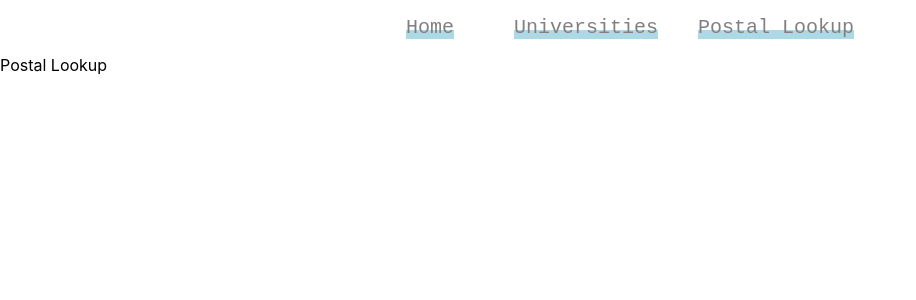
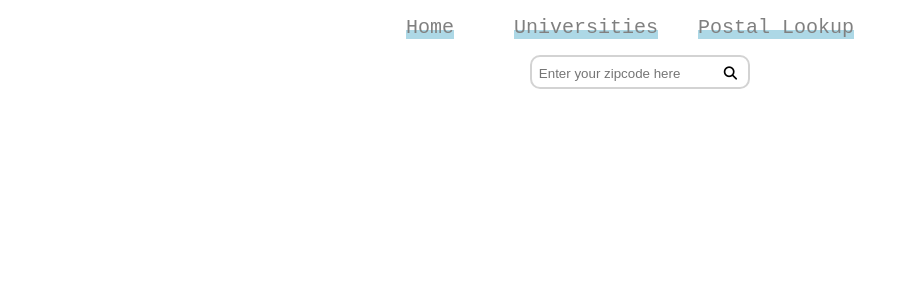
Before and after one commit to shanellelck/shanelleli_launchpad-react-code-challenge, a React (Create React App) app in the folder shanelleli_launchpad-react-code-challenge/: page /PostalLookup in a window 1280 px wide. Shown: the top 300 px of the page, without its empty margins (0-916 px from the left). Built offline with nearby package versions, Linux system fonts and the light colour scheme.

Commit message:
Set up zip form
Added a form to take in user input

```diff
--- a/shanelleli_launchpad-react-code-challenge/package.json
+++ b/shanelleli_launchpad-react-code-challenge/package.json
@@ -6,6 +6,7 @@
     "@testing-library/jest-dom": "^5.16.5",
     "@testing-library/react": "^13.4.0",
     "@testing-library/user-event": "^13.5.0",
+    "axios": "^1.3.3",
     "react": "^18.2.0",
     "react-dom": "^18.2.0",
     "react-redux": "^8.0.5",
--- a/shanelleli_launchpad-react-code-challenge/public/index.html
+++ b/shanelleli_launchpad-react-code-challenge/public/index.html
@@ -25,6 +25,7 @@
       Learn how to configure a non-root public URL by running `npm run build`.
     -->
     <title>React App</title>
+    <script src="https://kit.fontawesome.com/5ca4d9b311.js" crossorigin="anonymous"></script>
   </head>
   <body>
     <noscript>You need to enable JavaScript to run this app.</noscript>
--- a/shanelleli_launchpad-react-code-challenge/src/App.css
+++ b/shanelleli_launchpad-react-code-challenge/src/App.css
@@ -31,40 +31,21 @@ a:hover {
 }
 
 
-/* header ul{
-  display: flex;
-  justify-content: space-around;
+/* Styling for postal lookup page */
+
+form {
+  margin: 0 auto;
+  padding: 5px 5px;
+  border: 2px lightgrey solid;
+  border-radius: 10px;
+  width: fit-content;
 }
 
-
-
-*/
-/* @media (prefers-reduced-motion: no-preference) {
-  .App-logo {
-    animation: App-logo-spin infinite 20s linear;
-  }
-} */
-
-/* .App-header {
-  background-color: #282c34;
-  min-height: 100vh;
-  display: flex;
-  flex-direction: column;
-  align-items: center;
-  justify-content: center;
-  font-size: calc(10px + 2vmin);
-  color: white;
+form * {
+  border: none;
+  margin: auto;
 }
 
-.App-link {
-  color: #61dafb;
-} */
-
-/* @keyframes App-logo-spin {
-  from {
-    transform: rotate(0deg);
-  }
-  to {
-    transform: rotate(360deg);
-  }
-} */
+button {
+  background-color: white;
+}
--- a/shanelleli_launchpad-react-code-challenge/src/PostalLookup.js
+++ b/shanelleli_launchpad-react-code-challenge/src/PostalLookup.js
@@ -1,8 +1,14 @@
-import React from "react";
+import React, { useState } from "react";
+import ZipCodeForm from './components/ZipCodeForm';
+// import ZipCodeInfo from "./components/ZipCodeInfo";
 
 function PostalLookup() {
+    const [zipCode, setZipCode] = useState('');
     return(
-        <div>Postal Lookup</div>
+        <div>
+            <ZipCodeForm zipCode={zipCode} setZipCode={setZipCode} />
+            {/* <ZipCodeInfo /> */}
+        </div>
     );
 }
 
--- /dev/null
+++ b/shanelleli_launchpad-react-code-challenge/src/components/ZipCodeForm.js
@@ -0,0 +1,17 @@
+import React from "react";
+
+const ZipCodeForm = ({ zipCode, setZipCode }) => {
+
+    const submitZipCodeHandler = (e) => {
+        e.preventDefault();
+        setZipCode(e.target.value)
+    }
+    return (
+        <form>
+            <input value={zipCode} onChange={event => setZipCode(event.target.value)} type="text" className="zipcode-input" placeholder="Enter your zipcode here"></input>
+            <button onClick={submitZipCodeHandler} className="submit-button" type="submit"><i class="fa-solid fa-magnifying-glass"></i></button>
+        </form>
+    );
+}
+
+export default ZipCodeForm;
--- /dev/null
+++ b/shanelleli_launchpad-react-code-challenge/src/components/ZipCodeInfo.js
@@ -0,0 +1,10 @@
+import React, { useState } from "react";
+import axios from 'axios';
+
+const ZipCodeInfo = () => {
+        return (
+            <div>ZipCode Info</div>
+        );
+}
+
+export default ZipCodeInfo;
```
Also changed, not shown: 1 other file (tests, documents, lock files or other folders).
